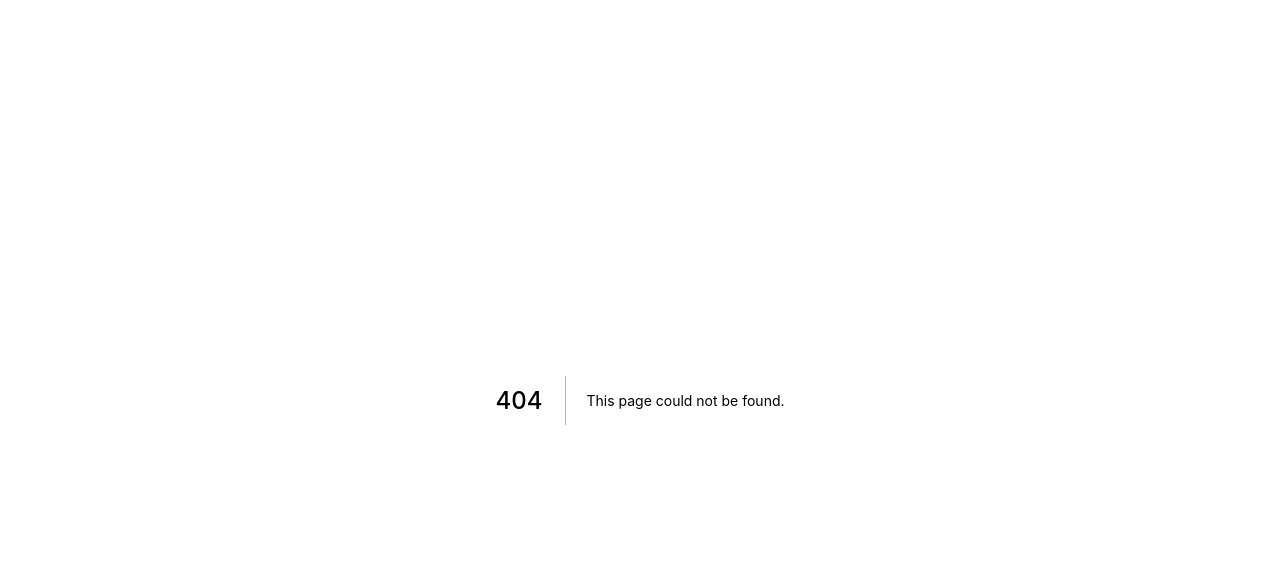
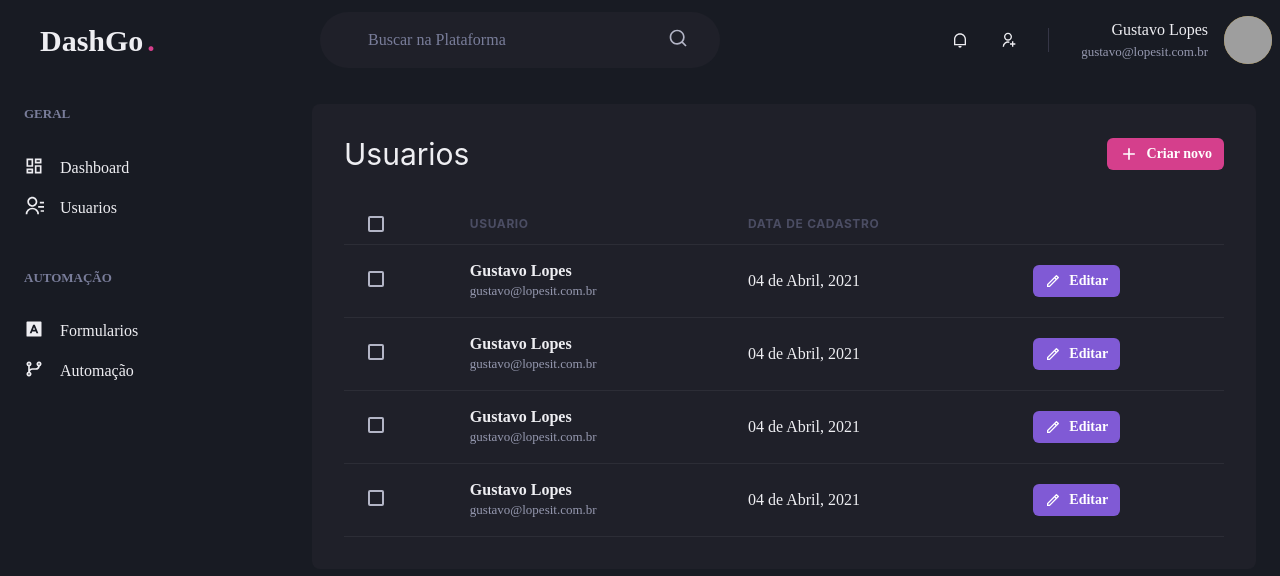
Before and after one commit to gustavolopesv3/dashgo, a Next.js app: page /users in a window 1280 px wide. Before the commit this address had no page. Shown: the top 576 px of the page. Built offline with nearby package versions, Linux system fonts and the light colour scheme; grey boxes are pictures that could not be loaded.

Commit message:
Página: Lista de usuários

```diff
--- /dev/null
+++ b/src/pages/users/index.tsx
@@ -0,0 +1,163 @@
+import {
+  Box,
+  Flex,
+  Heading,
+  Button,
+  Icon,
+  Table,
+  Thead,
+  Tbody,
+  Tr,
+  Th,
+  Checkbox,
+  Td,
+  Text,
+} from '@chakra-ui/react';
+import { Header } from '../../components/Header';
+import { SideBar } from '../../components/SideBar';
+import { RiAddLine, RiPencilLine } from 'react-icons/ri';
+
+export default function UserList() {
+  return (
+    <Box>
+      <Header />
+      <Flex m="100%" my="6" maxWidth={1280} mx="auto" px="6">
+        <SideBar />
+        <Box flex="1" borderRadius={8} bg="gray.800" p="8">
+          <Flex mb="8" justifyContent="space-between" align="center">
+            <Heading size="lg" fontWeight="normal">
+              Usuarios
+            </Heading>
+            <Button
+              as="a"
+              size="sm"
+              fontSize="sm"
+              colorScheme="pink"
+              leftIcon={<Icon as={RiAddLine} fontSize="20" />}
+            >
+              Criar novo
+            </Button>
+          </Flex>
+          <Table colorScheme="whiteAlpha">
+            <Thead>
+              <Tr>
+                <Th>
+                  <Checkbox colorScheme="pink" />
+                </Th>
+                <Th>Usuario</Th>
+                <Th>Data de Cadastro</Th>
+                <Th></Th>
+              </Tr>
+            </Thead>
+            <Tbody>
+              <Tr>
+                <Td px="6">
+                  <Checkbox colorScheme="pink" />
+                </Td>
+                <Td>
+                  <Box>
+                    <Text fontWeight="bold">Gustavo Lopes</Text>
+                    <Text fontSize="small" color="gray.300">
+                      gustavo@lopesit.com.br
+                    </Text>
+                  </Box>
+                </Td>
+                <Td>04 de Abril, 2021</Td>
+                <Td>
+                  {' '}
+                  <Button
+                    as="a"
+                    size="sm"
+                    fontSize="sm"
+                    colorScheme="purple"
+                    leftIcon={<Icon as={RiPencilLine} fontSize="16" />}
+                  >
+                    Editar
+                  </Button>
+                </Td>
+              </Tr>
+              <Tr>
+                <Td px="6">
+                  <Checkbox colorScheme="pink" />
+                </Td>
+                <Td>
+                  <Box>
+                    <Text fontWeight="bold">Gustavo Lopes</Text>
+                    <Text fontSize="small" color="gray.300">
+                      gustavo@lopesit.com.br
+                    </Text>
+                  </Box>
+                </Td>
+                <Td>04 de Abril, 2021</Td>
+                <Td>
+                  {' '}
+                  <Button
+                    as="a"
+                    size="sm"
+                    fontSize="sm"
+                    colorScheme="purple"
+                    leftIcon={<Icon as={RiPencilLine} fontSize="16" />}
+                  >
+                    Editar
+                  </Button>
+                </Td>
+              </Tr>
+              <Tr>
+                <Td px="6">
+                  <Checkbox colorScheme="pink" />
+                </Td>
+                <Td>
+                  <Box>
+                    <Text fontWeight="bold">Gustavo Lopes</Text>
+                    <Text fontSize="small" color="gray.300">
+                      gustavo@lopesit.com.br
+                    </Text>
+                  </Box>
+                </Td>
+                <Td>04 de Abril, 2021</Td>
+                <Td>
+                  {' '}
+                  <Button
+                    as="a"
+                    size="sm"
+                    fontSize="sm"
+                    colorScheme="purple"
+                    leftIcon={<Icon as={RiPencilLine} fontSize="16" />}
+                  >
+                    Editar
+                  </Button>
+                </Td>
+              </Tr>
+              <Tr>
+                <Td px="6">
+                  <Checkbox colorScheme="pink" />
+                </Td>
+                <Td>
+                  <Box>
+                    <Text fontWeight="bold">Gustavo Lopes</Text>
+                    <Text fontSize="small" color="gray.300">
+                      gustavo@lopesit.com.br
+                    </Text>
+                  </Box>
+                </Td>
+                <Td>04 de Abril, 2021</Td>
+                <Td>
+                  {' '}
+                  <Button
+                    as="a"
+                    size="sm"
+                    fontSize="sm"
+                    colorScheme="purple"
+                    leftIcon={<Icon as={RiPencilLine} fontSize="16" />}
+                  >
+                    Editar
+                  </Button>
+                </Td>
+              </Tr>
+            </Tbody>
+          </Table>
+        </Box>
+      </Flex>
+    </Box>
+  );
+}
```
